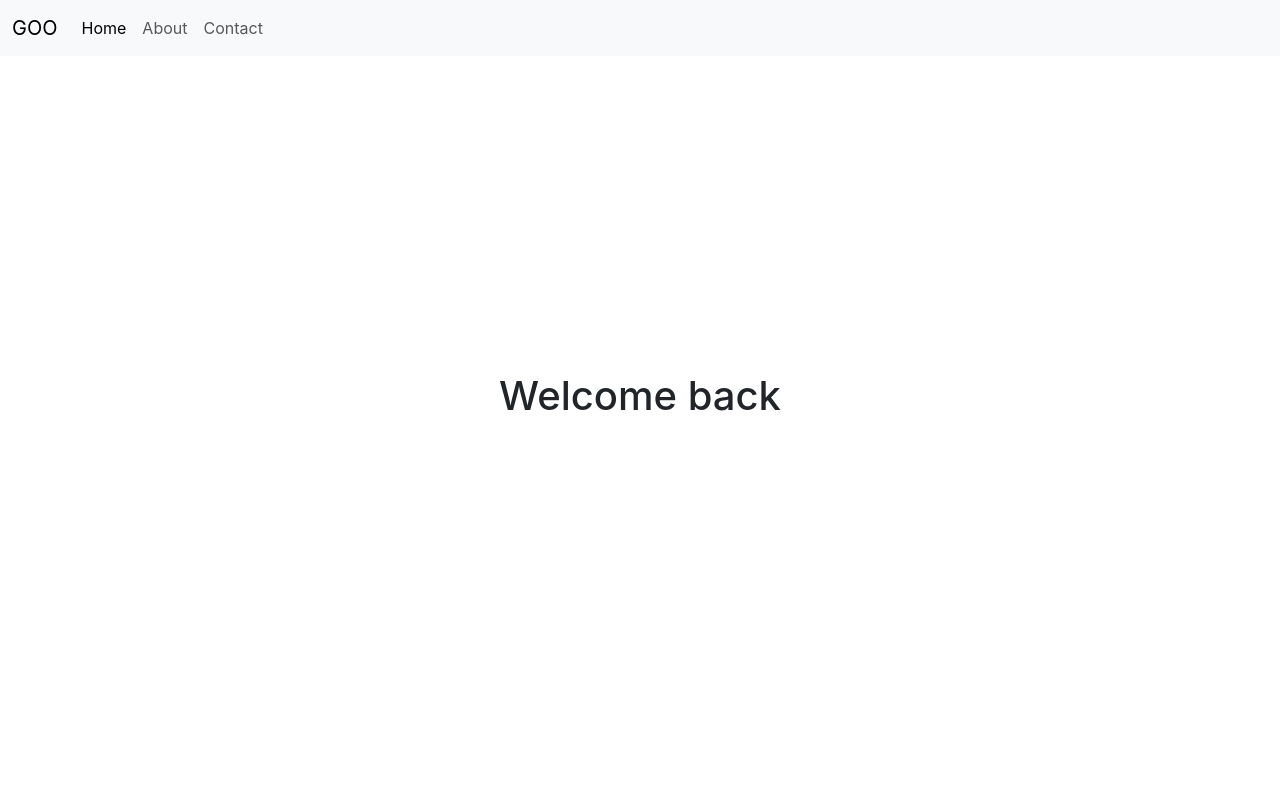
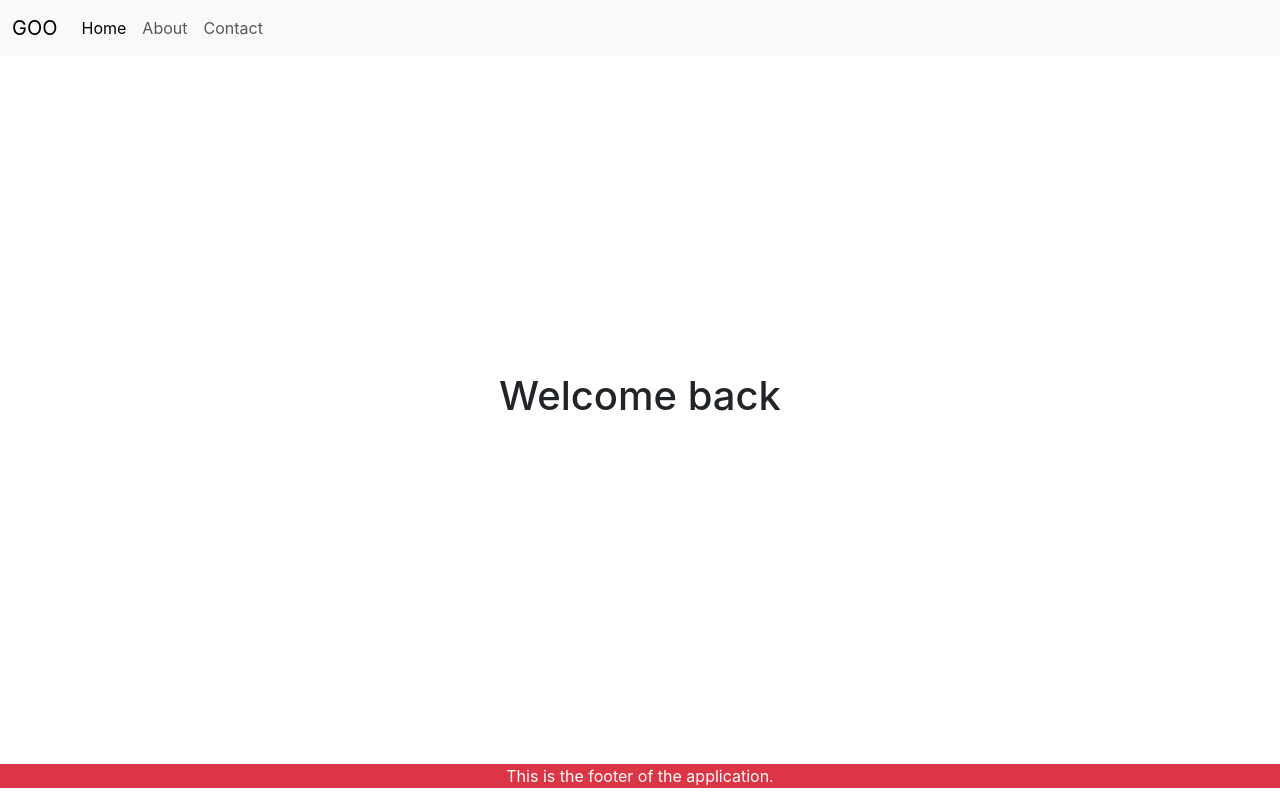
Before and after one commit to robin-k-10/try, a React (Create React App) app: page / in a window 1280 px wide. Built offline with nearby package versions, Linux system fonts and the light colour scheme; the HTML template or start-up script is replaced by a standard one.

Commit message:
Add Footer Component

```diff
--- a/src/App.js
+++ b/src/App.js
@@ -2,12 +2,14 @@ import logo from './logo.svg'
 import './App.css'
 import Navbar from './components/navbar/navbar'
 import Home from './components/home/home'
+import Footer from './components/footer/footer'
 
 function App() {
   return (
     <div className="App">
       <Navbar />
       <Home />
+      <Footer />
     </div>
   )
 }
--- /dev/null
+++ b/src/components/footer/footer.js
@@ -0,0 +1,13 @@
+import React from 'react'
+
+const Footer = () => {
+  return (
+    <footer className="position-absolute bottom-0 start-50 translate-middle bg-danger w-100">
+      <p className="my-auto" style={{ color: 'white' }}>
+        This is the footer of the application.
+      </p>
+    </footer>
+  )
+}
+
+export default Footer
--- a/src/components/home/home.js
+++ b/src/components/home/home.js
@@ -3,6 +3,7 @@ import React from 'react'
 const Home = () => {
   return (
     <div className="position-absolute top-50 start-50 translate-middle">
+      {/* <div> */}
       <h1>Welcome back</h1>
     </div>
   )
```
